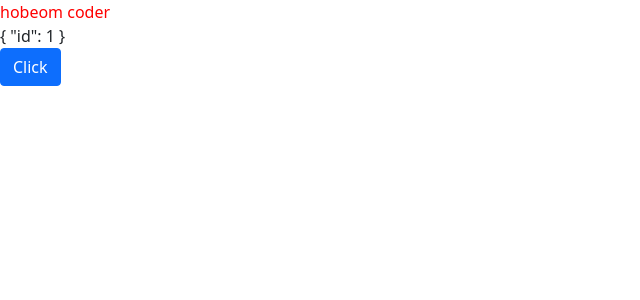
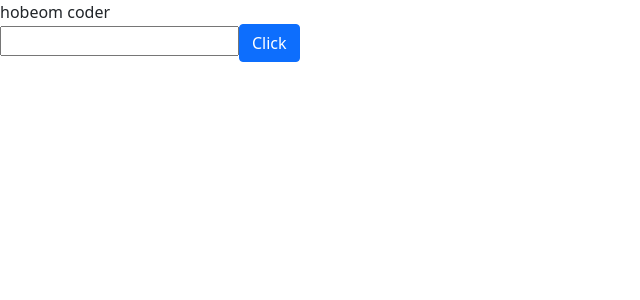
Before and after one commit to ho-beom-cheon/vue-project, a Vue app: page / in a window 1280 px wide. Shown: the top 300 px of the page, without its empty margins (0-640 px from the left). Built offline with nearby package versions, Linux system fonts and the light colour scheme.

Commit message:
'v-bind:'를 활용한 데이터바인딩

```diff
--- a/src/App.vue
+++ b/src/App.vue
@@ -1,13 +1,13 @@
 <template>
-  <div class="name">
+  <div :class="nameClass">
     {{ name }}
   </div>
-  <div>
-    {{ name2 }}
-  </div>
+  <!--  'v-bind:' 는 ':' 로 생략가능-->
+  <input :type="type" :value="name">
+  <!--  'v-on:' 는 '@' 로 생략가능-->
   <button
       class="btn btn-primary"
-      v-on:click="updateName"
+      @click="updateName"
   >
     Click
   </button>
@@ -21,6 +21,8 @@ import { reactive } from 'vue';  // reactive : Object, Array
 export default {
   setup() {
     const name = ref('hobeom coder');
+    const type = ref('number');
+    const nameClass = ref('');
     const name2 = reactive({
       id : 1
     });
@@ -28,12 +30,16 @@ export default {
     const updateName = () => {
       //
       name.value = 'change coder';   // ref를 사용할 때는 name.value 형태로 사용
+      type.value = 'text';
+      nameClass.value = 'name';
       name2.id = 2;                  // 안에 들어있는 값을 바로 접근 가능
       console.log(name);
     };
 
     return {
       name,
+      type,
+      nameClass,
       name2,
       updateName,
     };
```
